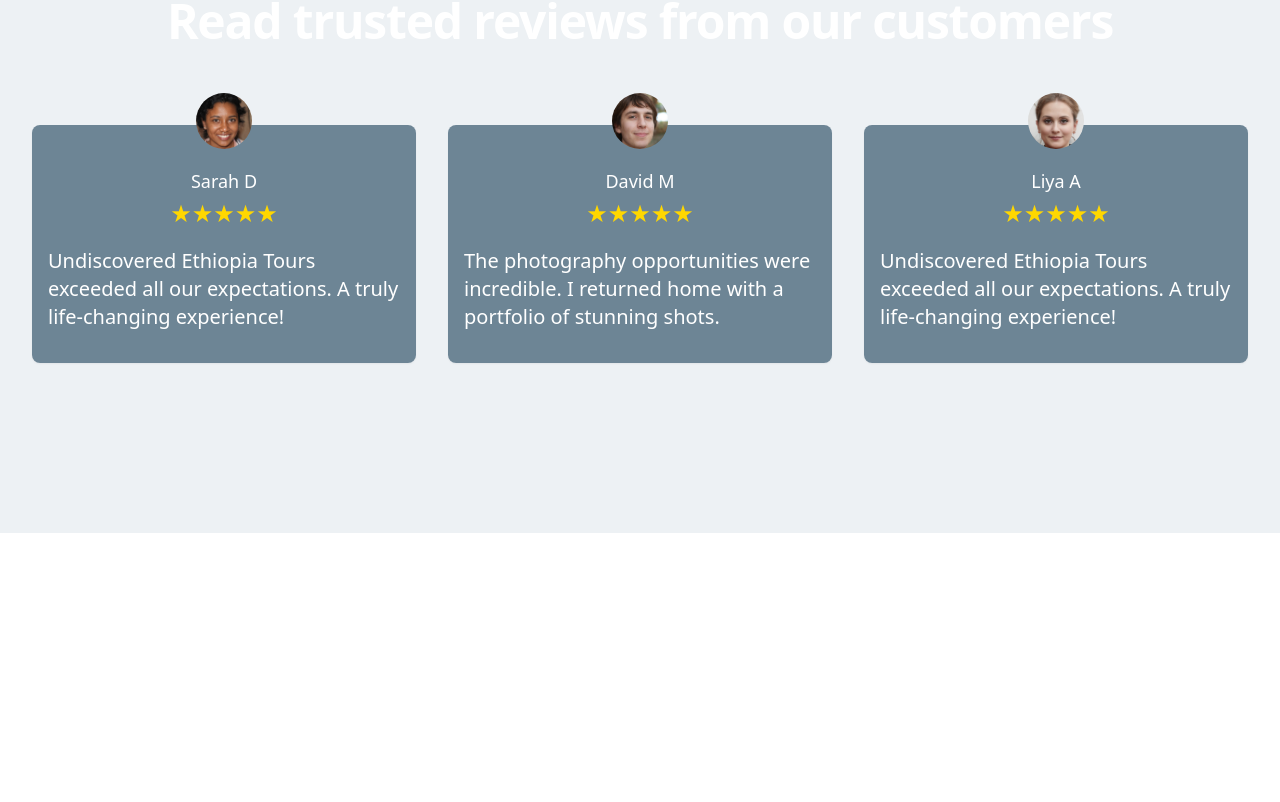
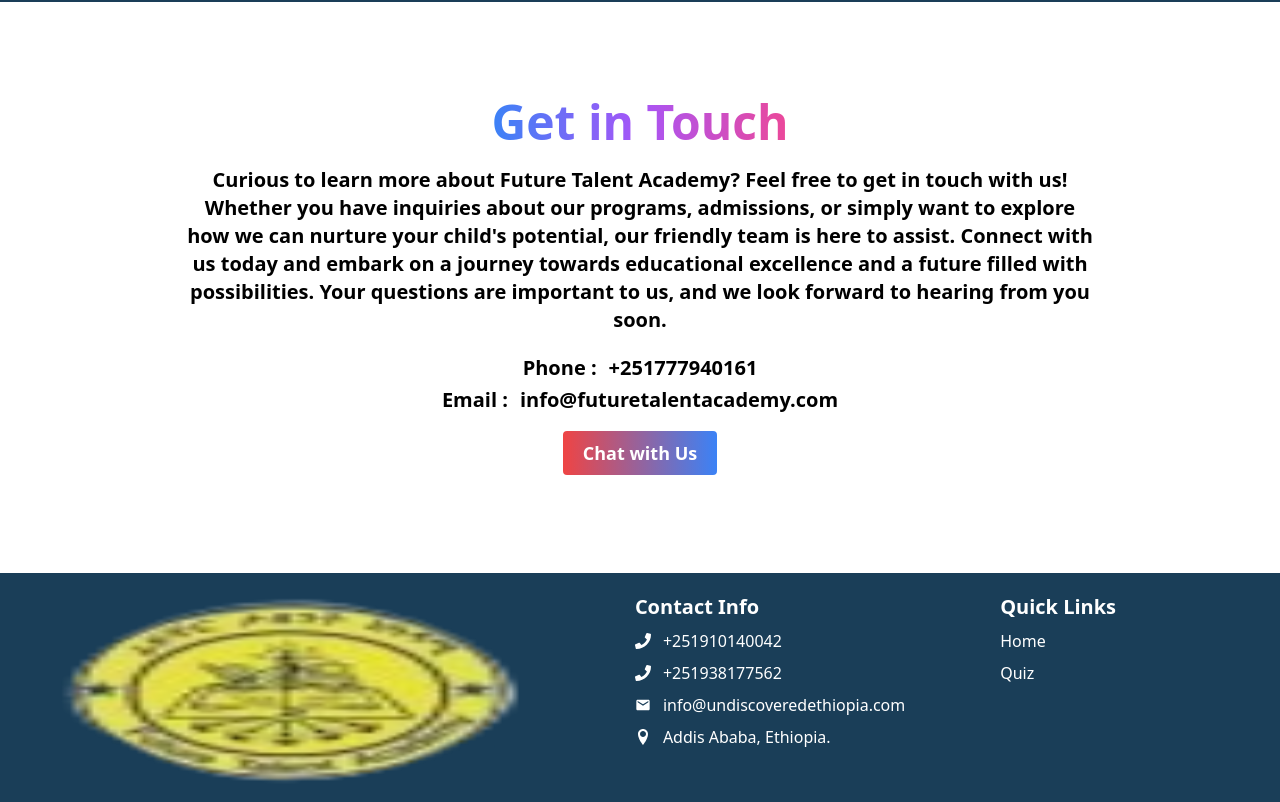
Before and after one commit to yafet-123/fta_school, a Next.js app: page / in a window 1280 px wide. Shown: the part 1438-2240 px from the top of the page. Before the commit the page ends 1971 px from the top, so only its background shows below. Built offline with nearby package versions, Linux system fonts and the light colour scheme.

Commit message:
added testimonals

```diff
--- a/components/common/Footer.tsx
+++ b/components/common/Footer.tsx
@@ -1,7 +1,7 @@
 import Image from 'next/image';
 import Link from 'next/link';
 import React from 'react';
-import logo from '../../public/LOGO_V0.1-01.jpg';
+import logo from '../../public/LOGO_V0.1-01.png';
 
 import {
   FaFacebook,
@@ -21,31 +21,26 @@
   const socialMediaLinks = [
     {
       icon: <FaFacebook size={30} color="white" />,
-      path: 'https://www.facebook.com/profile.php?id=100075647120196&mibextid=LQQJ4d',
+      path: '',
     },
     // { icon: <FaYoutube size={30} color="white" /> ,  path:""},
     {
       icon: <FaYoutube size={30} color="white" />,
-      path: 'https://www.youtube.com/@UndiscoveredAfrica',
+      path: '',
     },
     {
       icon: <FaInstagram size={30} color="white" />,
-      path: 'https://instagram.com/seya_ethiopia_official?igshid=YTQwZjQ0NmI0OA%3D%3D&utm_source=qr',
+      path: '',
     },
     {
       icon: <FaTelegram size={30} color="white" />,
-      path: 'https://t.me/undiscoverdethiopiatour',
+      path: '',
     },
   ];
 
   const quickLinks = [
     { url: "/", link: "Home" },
-    { url: "/tours", link: "Tours" },
-    { url: "/about", link: "About Us" },
-    { url: "/gallery", link: "Gallery" },
-    { url: "/contact", link: "Contact Us" },
-    { url: "/attraction", link: "Attraction" },
-    { url:"/hotelbooking", link:"Hotel Booking"},
+    { url: "/quiz", link: "Quiz" },
   ];
 
   return (
--- a/components/home/Testimonials.jsx
+++ b/components/home/Testimonials.jsx
@@ -7,23 +7,23 @@
 			name: 'Sarah D',
       		image: "/Testimonals/cherishe.jpg",
       		star:5,
-      		description:"Undiscovered Ethiopia Tours exceeded all our expectations. A truly life-changing experience!",
+      		description:"Enrolling our child in Future Talent Academy was one of the best decisions we made for their education. The personalized attention and innovative teaching methods have truly made a positive impact on our child's academic performance and overall development.",
 		},
 		{
 			name: 'David M',
       		image: "/Testimonals/maleone.jpg",
       		star:5,
-      		description:"The photography opportunities were incredible. I returned home with a portfolio of stunning shots.",
+      		description:"Future Talent Academy is not just a school; it's a place where learning becomes an exciting adventure. The engaging curriculum and supportive teachers have made my educational journey both enjoyable and enriching. ",
 		},
 		{
 			name: 'Liya A',
       		image: "/Testimonals/maletwo.jpg",
       		star:5,
-      		description:"Undiscovered Ethiopia Tours exceeded all our expectations. A truly life-changing experience!",
+      		description:"Reflecting on my time at Future Talent Academy, I am immensely thankful for the strong educational foundation it provided. The school's commitment to academic excellence, coupled with a focus on character development, has played a pivotal role in my success beyond the classroom.",
 		},
 	]
   	return (
-	    <section className="bg-[#EDF1F4]">
+	    <section className="bg-[#1A3E58] py-5">
 	  		<div className="px-4 py-12 sm:px-6 lg:px-8 lg:py-16 h-full md:h-[600px] testimony-1">
 	    		<h2 className="text-center text-4xl font-bold tracking-tight text-white sm:text-5xl mb-20">
 	      			Read trusted reviews from our customers
@@ -31,7 +31,7 @@
 
 	    		<div className="mt-8 grid grid-cols-1 gap-16 md:gap-4 md:grid-cols-3 md:gap-8">
 	    			{ testimonials.map((testimonial,index)=>(
-				      	<blockquote key={index} className="rounded-lg bg-[#1A3E58] shadow-sm py-6 sm:py-8 px-4 bg-opacity-60">
+				      	<blockquote key={index} className="rounded-lg bg-[#EDF1F4] shadow-sm py-6 sm:py-8 px-4 bg-opacity-60">
 					        <div className="flex flex-col justify-center items-center gap-4 -mt-16">
 					          <Image
 					            alt="Man"
--- a/components/layout/layout.tsx
+++ b/components/layout/layout.tsx
@@ -11,6 +11,7 @@
     <div className="flex flex-col min-h-screen">
       <Navbar />
       <main className="flex-grow">{children}</main>
+      <Footer />
     </div>
   );
 };
--- a/pages/index.js
+++ b/pages/index.js
@@ -24,8 +24,9 @@
           Tag="Empowering minds and shaping futures at Future Talent Academy - where excellence meets opportunity."
           Welcome_Message="At Future Talent Academy, we take pride in fostering an environment where every student is empowered to unleash their potential. Our commitment lies in the holistic development of young minds, providing a dynamic platform where academic excellence meets individualized opportunities."
         />
+        <Testimonials />
         <ContactInformation />
-        <Testimonials />
+
       </div>
     </div>
   );
```
